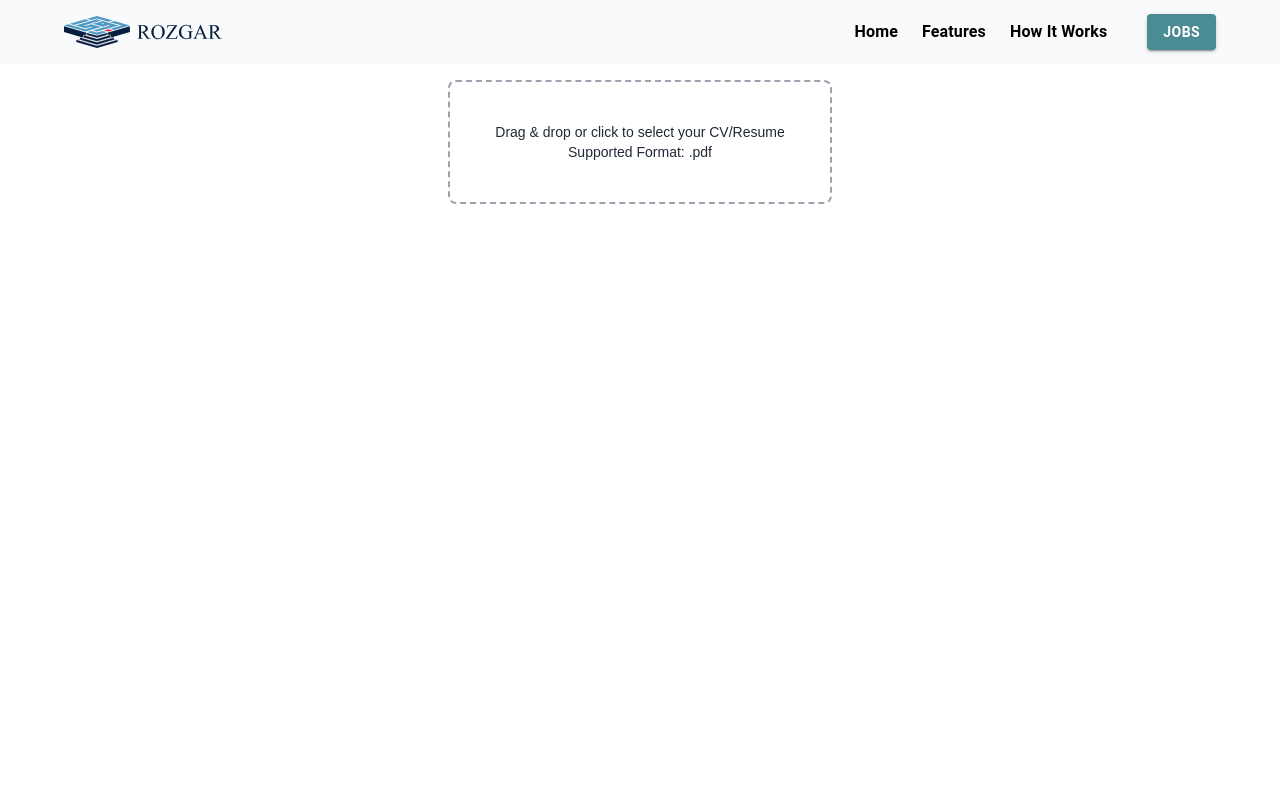
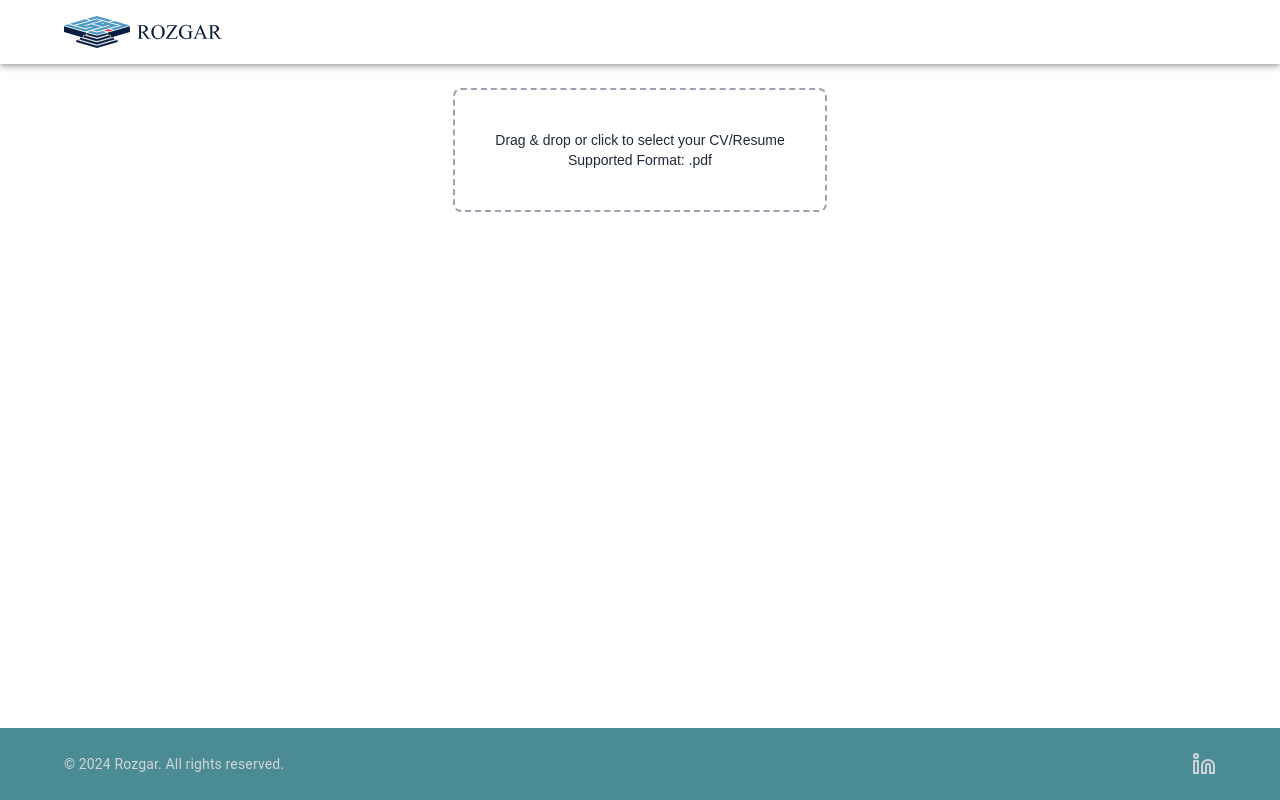
Before and after one commit to abdullah-k18/rozgar-dev, a Next.js app: page /ats in a window 1280 px wide. Built offline with nearby package versions, Linux system fonts and the light colour scheme.

Commit message:
ATS changings

```diff
--- a/app/ats/page.js
+++ b/app/ats/page.js
@@ -2,18 +2,27 @@
 
 import { useState } from "react";
 import { useDropzone } from "react-dropzone";
-import Navbar from "../components/Navbar";
+import Appbar from "../components/Appbar";
 import {
   CircularProgressbarWithChildren,
   buildStyles,
 } from "react-circular-progressbar";
+import { CircularProgress, Box, Button } from "@mui/material";
 import "react-circular-progressbar/dist/styles.css";
+import Footer from "../components/footer";
 
 export default function ATS() {
   const [file, setFile] = useState(null);
   const [atsScore, setAtsScore] = useState(null);
   const [suggestions, setSuggestions] = useState("");
   const [isLoading, setIsLoading] = useState(false);
+
+  const resetState = () => {
+    setFile(null);
+    setAtsScore(null);
+    setSuggestions("");
+    setIsLoading(false);
+  };
 
   const onDrop = async (acceptedFiles) => {
     if (acceptedFiles.length > 0) {
@@ -77,6 +86,7 @@ export default function ATS() {
     onDrop,
     accept: { "application/pdf": [] },
     maxFiles: 1,
+    disabled: file !== null,
   });
 
   const getCircleColor = (score) => {
@@ -86,15 +96,19 @@ export default function ATS() {
   };
 
   return (
-    <div className="bg-white text-gray-800 min-h-screen">
-      <Navbar />
-      <div className="flex flex-col items-center pt-20 min-h-screen">
+    <div className="bg-white text-gray-800 min-h-screen flex flex-col">
+      <Appbar />
+      <div className="flex-1 justify-items-center pt-10 lg:pt-20">
         <div
           {...getRootProps()}
-          className="border-2 border-dashed border-gray-400 hover:border-black group transition-colors duration-300 p-10 rounded-lg w-96 text-center cursor-pointer"
+          className={`border-2 border-dashed border-gray-400 p-10 m-2 rounded-lg text-center cursor-pointer transition-colors duration-300 ${
+            file ? "bg-gray-100 cursor-not-allowed" : "hover:border-black"
+          }`}
         >
           <input {...getInputProps()} />
-          {isDragActive ? (
+          {file ? (
+            <p className="text-blue-500 font-semibold">📄 {file.name}</p>
+          ) : isDragActive ? (
             <p className="text-blue-500">Drop the file here...</p>
           ) : (
             <div>
@@ -105,14 +119,14 @@ export default function ATS() {
         </div>
 
         {isLoading && (
-          <div className="mt-6 w-96 p-4 text-center">
-            <p>Calculating your ATS score...</p>
-          </div>
+          <Box sx={{ display: "flex", justifyContent: "center", my: 4 }}>
+            <CircularProgress sx={{ color: "#4b8b93" }} />
+          </Box>
         )}
 
         {atsScore !== null && !isLoading && (
-          <div className="mt-6 w-96 p-4 rounded-lg text-center">
-            <div className="w-40 h-40 mx-auto">
+          <div className="mt-6 flex flex-col sm:flex-row justify-between items-center gap-x-6 p-4 rounded-lg w-3/4 mx-auto">
+            <div className="w-60 h-60">
               <CircularProgressbarWithChildren
                 value={atsScore}
                 text={`${atsScore}%`}
@@ -121,14 +135,46 @@ export default function ATS() {
                   textColor: "#000",
                   trailColor: "#d6d6d6",
                   strokeWidth: 12,
-                  textWeight: "bold"
+                  textWeight: "bold",
                 })}
               />
             </div>
-            <p className="text-sm mt-4">{suggestions}</p>
+
+            <div className="text-sm text-gray-700 lg:w-1/2 mt-20 lg:mt-0">
+              {suggestions && (
+                <>
+                  <p className="font-semibold mb-2">
+                    {suggestions.split(/\d+\.\s/)[0]}{" "}
+                  </p>
+
+                  <ul className="list-decimal list-inside space-y-2">
+                    {suggestions
+                      .split(/\d+\.\s/)
+                      .slice(1)
+                      .map((point, index) => (
+                        <li key={index}>{point.trim()}</li>
+                      ))}
+                  </ul>
+                </>
+              )}
+            </div>
+          </div>
+        )}
+
+        {atsScore !== null && !isLoading && (
+          <div className="flex justify-center mt-6 mb-6 lg:mb-0">
+            <Button
+              variant="outlined"
+              color="primary"
+              onClick={resetState}
+              className="text-blue-500"
+            >
+              Upload a New CV
+            </Button>
           </div>
         )}
       </div>
+      <Footer />
     </div>
   );
 }
--- /dev/null
+++ b/app/components/Appbar.js
@@ -0,0 +1,27 @@
+"use client";
+
+import { AppBar, Toolbar, Typography, Button, Container } from "@mui/material";
+import Link from "next/link";
+
+export default function Appbar() {
+  return (
+    <AppBar
+      sx={{
+        backgroundColor: "white",
+        color: "black",
+        boxShadow: "xs",
+        position: { xs: "relative", lg: "fixed" },
+      }}
+    >
+      <Container>
+        <Toolbar disableGutters className="flex justify-between items-center relative">
+          <div className="absolute left-1/2 transform -translate-x-1/2 sm:static sm:translate-x-0">
+            <Link href="/" className="no-underline">
+              <img src="/navbar.svg" alt="Header Logo" className="h-8" />
+            </Link>
+          </div>
+        </Toolbar>
+      </Container>
+    </AppBar>
+  );
+}
--- a/app/components/Navbar.js
+++ b/app/components/Navbar.js
@@ -9,36 +9,19 @@ export default function Navbar() {
       sx={{
         backgroundColor: "#f9fafb",
         color: "black",
-        boxShadow: "none",
+        boxShadow: "xs",
         position: { xs: "relative", lg: "fixed" },
       }}
     >
       <Container>
-        <Toolbar disableGutters className="flex justify-between items-center">
-          <Link href="/" className="no-underline">
-          <img src="/navbar.svg" alt="Header Logo" className="h-8" />
-          {/* <Typography
-              variant="h6"
-              component="div"
-              sx={{
-                fontWeight: "800",
-                fontSize: "1.5rem",
-                display: "flex",
-                alignItems: "center",
-              }}
-              className="bg-black text-transparent bg-clip-text cursor-pointer"
-            >
-              <img
-                src="/icon.png"
-                alt="Logo"
-                className="mx-1"
-                style={{ height: 30 }}
-              />
-              ROZGAR
-            </Typography> */}
-          </Link>
+        <Toolbar disableGutters className="flex justify-between items-center relative">
+          <div className="absolute left-1/2 transform -translate-x-1/2 sm:static sm:translate-x-0">
+            <Link href="/" className="no-underline">
+              <img src="/navbar.svg" alt="Header Logo" className="h-8" />
+            </Link>
+          </div>
 
-          <div className="hidden sm:flex items-center gap-6">
+          <div className="hidden sm:flex items-center gap-6 ml-auto">
             <Link href="/" className="no-underline">
               <Typography
                 variant="body1"
--- /dev/null
+++ b/app/components/footer.js
@@ -0,0 +1,34 @@
+"use client";
+
+import { Container, Typography } from "@mui/material";
+import Link from "next/link";
+import { Linkedin } from "lucide-react";
+
+export default function Footer() {
+  return (
+    <footer className="bg-[#4b8b93] text-white py-2 items-center justify-center">
+      <Container>
+        <div className="flex flex-col sm:flex-row justify-between items-center pt-4 pb-4">
+          <Typography
+            variant="body2"
+            className="text-gray-300 text-center sm:text-left"
+            sx={{ marginBottom: { xs: "1rem", sm: "0" } }}
+          >
+            &copy; 2024 Rozgar. All rights reserved.
+          </Typography>
+
+          <div className="flex items-center space-x-2">
+            <Link
+              href="https://www.linkedin.com/company/rozgar-organization"
+              target="_blank"
+              rel="noopener noreferrer"
+              className="text-gray-300 hover:text-white"
+            >
+              <Linkedin size={24} />
+            </Link>
+          </div>
+        </div>
+      </Container>
+    </footer>
+  );
+}
--- a/app/jobs/page.js
+++ b/app/jobs/page.js
@@ -19,7 +19,8 @@ import {
 } from "@mui/material";
 import { Building2, MapPin, Banknote, Search as SearchIcon } from "lucide-react";
 import { useState, useEffect } from "react";
-import Navbar from "../components/Navbar";
+import Appbar from "../components/Appbar";
+import Footer from "../components/footer";
 
 export default function Jobs() {
   const [dialogOpen, setDialogOpen] = useState(false);
@@ -139,10 +140,10 @@ export default function Jobs() {
   };
 
   return (
-    <div className="bg-white text-gray-800 min-h-screen">
-      <Navbar handleOpenDialog={handleOpenDialog} />
-      <Box sx={{ height: { xs: "4rem", lg: "5rem" } }} />
-      <Container maxWidth="lg" sx={{ py: 4 }}>
+    <div className="bg-white text-gray-800 min-h-screen flex flex-col">
+      <Appbar />
+      <div className="flex-1 mt-10 lg:mt-20">
+      <Container maxWidth="lg" sx={{ marginBottom: 2 }}>
         {/* Filters Section */}
         <Card sx={{ mb: 4, p: 3 }}>
           <Grid container spacing={2} alignItems="center">
@@ -357,6 +358,8 @@ export default function Jobs() {
           </Grid>
         )}
       </Container>
+      </div>
+      <Footer />
     </div>
   );
 }
--- a/app/page.js
+++ b/app/page.js
@@ -96,7 +96,7 @@ export default function Home() {
       <Navbar />
       <section
         id="home"
-        className="flex justify-center items-center py-12 h-auto lg:h-screen lg:mt-0"
+        className="flex justify-center items-center py-12 h-auto lg:h-screen pt-10 lg:pt-0"
         style={{
           backgroundImage: "url('/bg1.jpg')",
         }}
--- a/tailwind.config.js
+++ b/tailwind.config.js
@@ -13,5 +13,6 @@ module.exports = {
       },
     },
   },
+  darkMode: false,
   plugins: [],
 };
```
